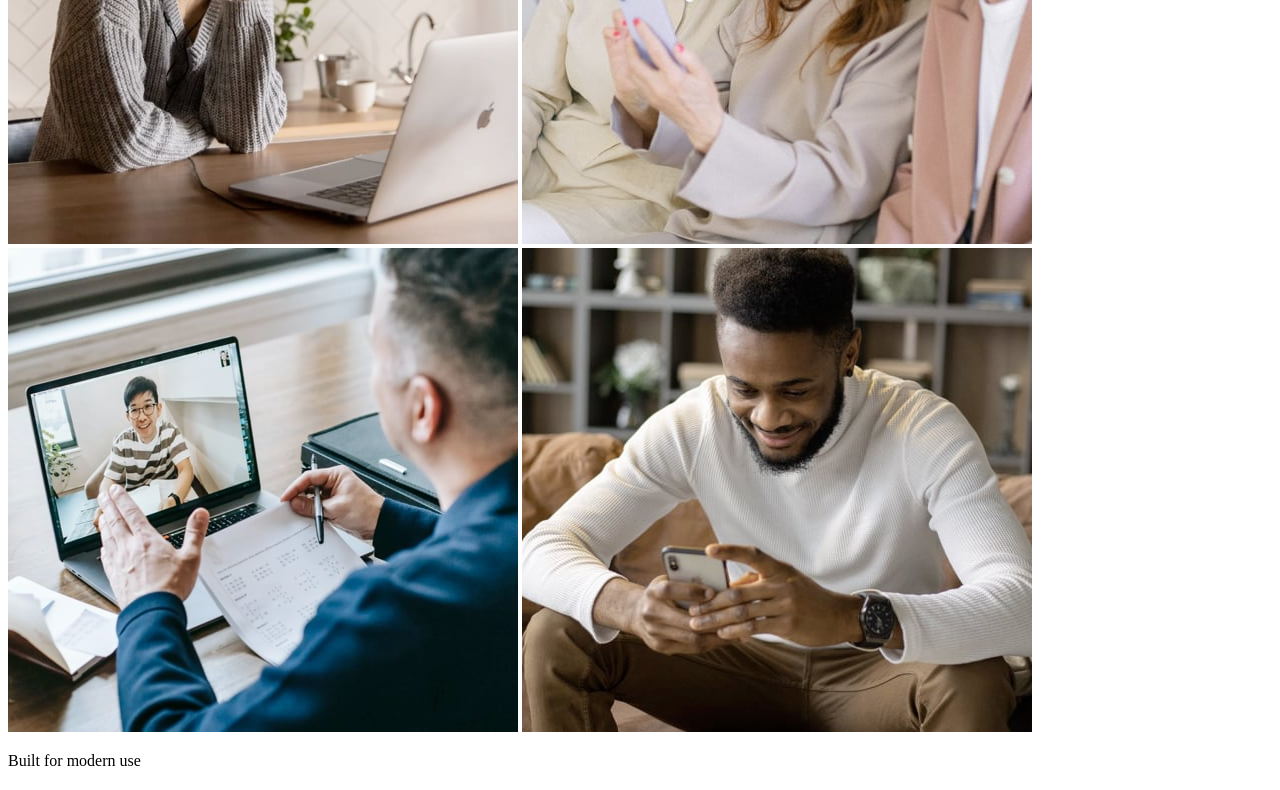
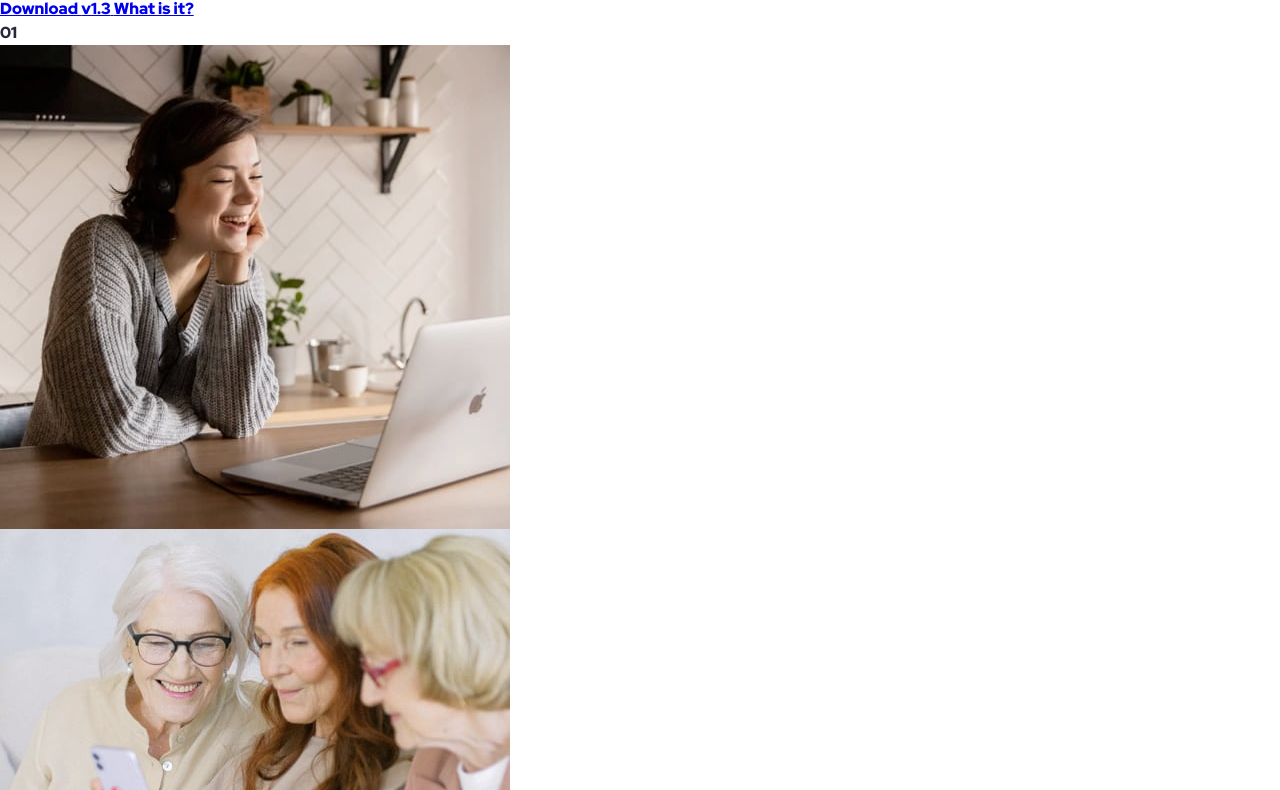
Before and after one commit to burakdurduu/meet-landing-page, a plain HTML site: page index.html in a window 1280 px wide. Shown: the part 727-1517 px from the top of the page. Drawn offline with Linux system fonts and the light colour scheme.

Commit message:
feat: establish global style and typography foundations

```diff
--- a/index.html
+++ b/index.html
@@ -8,7 +8,14 @@
       href="./assets/favicon-32x32.png"
       type="image/x-icon"
     />
+    <link rel="preconnect" href="https://fonts.googleapis.com" />
+    <link rel="preconnect" href="https://fonts.gstatic.com" crossorigin />
+    <link
+      href="https://fonts.googleapis.com/css2?family=Red+Hat+Display:wght@300..900&display=swap"
+      rel="stylesheet"
+    />
     <title>Meet Landing Page</title>
+    <link rel="stylesheet" href="./styles/index.css" />
   </head>
   <body>
     <header class="page-header">
@@ -33,11 +40,11 @@
             collaborate across any device.
           </p>
         </div>
-        <div class="hero-buttons">
-          <button type="button" class="btn btn-download">
+        <div class="hero-links">
+          <a href="#" class="btn btn-download">
             Download <span class="btn-version">v1.3</span>
-          </button>
-          <button type="button" class="btn btn-info">What is it?</button>
+          </a>
+          <a href="#" class="btn btn-info">What is it?</a>
         </div>
       </section>
       <section class="main-content">
@@ -62,6 +69,7 @@
             src="./assets/desktop/image-man-texting.jpg"
             alt="Man texting on his phone"
           />
+        </div>
         <div class="text-content">
           <p class="text-content-info">Built for modern use</p>
           <h2>Smarter meetings, all in one place</h2>
@@ -70,7 +78,6 @@
             meetings — all in one workspace. Control who can join with
             invite-only team access, data encryption, and data export.
           </p>
-          </div>
         </div>
       </section>
     </main>
@@ -85,9 +92,9 @@
           Stay connected with reliable HD meetings and unlimited one-on-one and
           group video sessions.
         </p>
-        <button type="button" class="btn btn-download-footer">
+        <a href="#" class="btn btn-download-footer">
           Download <span class="btn-version-footer">v1.3</span>
-        </button>
+        </a>
       </div>
     </footer>
   </body>
--- /dev/null
+++ b/styles/base.css
@@ -0,0 +1,10 @@
+body {
+  display: flex;
+  flex-direction: column;
+  align-items: center;
+  justify-content: center;
+  min-height: 100vh;
+  font-family: var(--font-family-base);
+  background-color: white;
+  color: var(--slate-900);
+}
--- /dev/null
+++ b/styles/index.css
@@ -0,0 +1,4 @@
+@import url("./reset.css");
+@import url("./tokens.css");
+@import url("./base.css");
+@import url("./typography.css");
--- /dev/null
+++ b/styles/reset.css
@@ -0,0 +1,77 @@
+/* 1. Use a more-intuitive box-sizing model */
+*,
+*::before,
+*::after {
+  box-sizing: border-box;
+}
+
+/* 2. Remove default margin */
+* {
+  margin: 0;
+}
+
+/* 3. Enable keyword animations */
+@media (prefers-reduced-motion: no-preference) {
+  html {
+    interpolate-size: allow-keywords;
+  }
+}
+
+body {
+  /* 4. Add accessible line-height */
+  line-height: 1.5;
+  /* 5. Improve text rendering */
+  -webkit-font-smoothing: antialiased;
+  scroll-behavior: smooth;
+}
+
+/* 6. Improve media defaults */
+img,
+picture,
+video,
+canvas,
+svg {
+  display: block;
+  max-width: 100%;
+  height: auto;
+}
+
+/* 7. Inherit fonts for form controls */
+input,
+button,
+textarea,
+select {
+  font: inherit;
+}
+
+/* 8. Avoid text overflows */
+p,
+h1,
+h2,
+h3,
+h4,
+h5,
+h6 {
+  overflow-wrap: break-word;
+}
+
+/* 9. Improve line wrapping */
+p {
+  text-wrap: pretty;
+}
+h1,
+h2,
+h3,
+h4,
+h5,
+h6 {
+  text-wrap: balance;
+}
+
+/*
+  10. Create a root stacking context
+*/
+#root,
+#__next {
+  isolation: isolate;
+}
--- /dev/null
+++ b/styles/tokens.css
@@ -0,0 +1,34 @@
+:root {
+  /* Colors */
+  --cyan-600: #4d96a9;
+  --cyan-300: #8fe3f9;
+  --purple-600: #855fb1;
+  --purple-300: #d9b8ff;
+  --slate-900: #28283d;
+  --slate-600: #87879d;
+  --slate-300: #d1d1df;
+  --white: #fafafa;
+
+  /* Typography Presets */
+  --font-family-base: "Red Hat Display", system-ui, sans-serif;
+  --text-preset-1-font-size: 4rem;
+  --text-preset-1-font-weight: 900;
+  --text-preset-1-line-height: 1.1;
+  --text-preset-1-letter-spacing: 0rem;
+  --text-preset-2-font-size: 2.5rem;
+  --text-preset-2-font-weight: 900;
+  --text-preset-2-line-height: 1.1;
+  --text-preset-2-letter-spacing: 0rem;
+  --text-preset-3-font-size: 1rem;
+  --text-preset-3-font-weight: 900;
+  --text-preset-3-line-height: 1.1;
+  --text-preset-3-letter-spacing: 0.25rem;
+  --text-preset-4-font-size: 1.125rem;
+  --text-preset-4-font-weight: 500;
+  --text-preset-4-line-height: 1.1;
+  --text-preset-4-letter-spacing: 0rem;
+  --text-preset-5-font-size: 1rem;
+  --text-preset-5-font-weight: 900;
+  --text-preset-5-line-height: 1.5;
+  --text-preset-5-letter-spacing: 0rem;
+}
--- /dev/null
+++ b/styles/typography.css
@@ -0,0 +1,35 @@
+h1 {
+  font-size: var(--text-preset-1-font-size);
+  font-weight: var(--text-preset-1-font-weight);
+  line-height: var(--text-preset-1-line-height);
+  letter-spacing: var(--text-preset-1-letter-spacing);
+}
+
+h2 {
+  font-size: var(--text-preset-2-font-size);
+  font-weight: var(--text-preset-2-font-weight);
+  line-height: var(--text-preset-2-line-height);
+  letter-spacing: var(--text-preset-2-letter-spacing);
+}
+
+.text-content-info {
+  font-size: var(--text-preset-3-font-size);
+  font-weight: var(--text-preset-3-font-weight);
+  line-height: var(--text-preset-3-line-height);
+  letter-spacing: var(--text-preset-3-letter-spacing);
+}
+
+p {
+  font-size: var(--text-preset-4-font-size);
+  font-weight: var(--text-preset-4-font-weight);
+  line-height: var(--text-preset-4-line-height);
+  letter-spacing: var(--text-preset-4-letter-spacing);
+}
+
+.btn,
+.number {
+  font-size: var(--text-preset-5-font-size);
+  font-weight: var(--text-preset-5-font-weight);
+  line-height: var(--text-preset-5-line-height);
+  letter-spacing: var(--text-preset-5-letter-spacing);
+}
```
Lines whose indentation alone changed are shown as unchanged.
